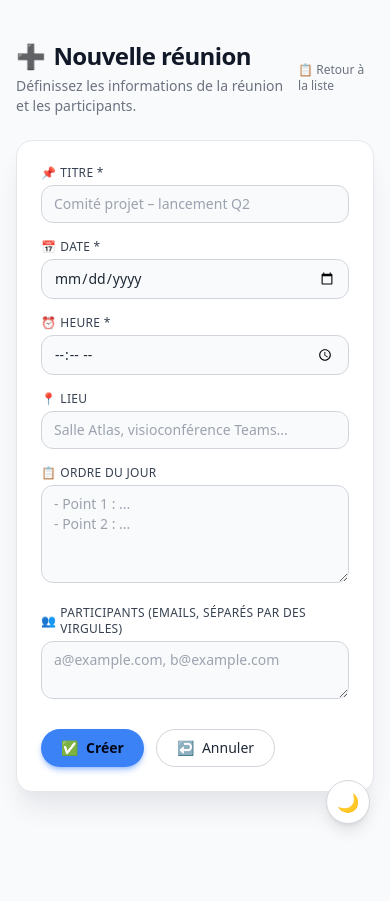
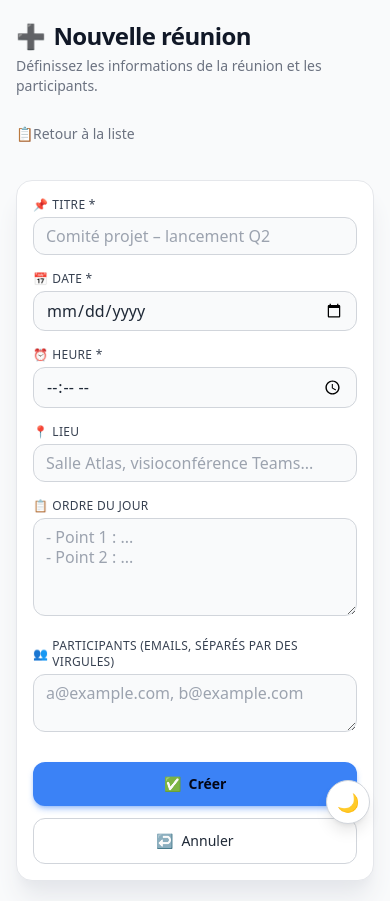
Before and after one commit to stonyelvis4-ai/r-union-, a Next.js app in the folder frontend/: page /meetings/new in a window 390 px wide. Before the commit the page ends 844 px from the top, so only its background shows below. Built offline with nearby package versions, Linux system fonts and the light colour scheme.

Commit message:
Optimize layouts for mobile and tablet

```diff
--- a/frontend/src/app/globals.css
+++ b/frontend/src/app/globals.css
@@ -110,4 +110,10 @@
       transform: translateX(100%);
     }
   }
+
+  @media (max-width: 640px) {
+    html { -webkit-text-size-adjust: 100%; }
+    input, textarea, select { font-size: 16px !important; }
+    .sr-grid { background-size: 36px 36px; }
+  }
 }
--- a/frontend/src/app/meetings/new/page.tsx
+++ b/frontend/src/app/meetings/new/page.tsx
@@ -64,9 +64,9 @@ export default function NewMeetingPage() {
   }
 
   return (
-    <main className="min-h-screen bg-gray-50 dark:bg-slate-950 px-4 py-10 text-gray-900 dark:text-slate-50">
+    <main className="min-h-screen bg-gray-50 dark:bg-slate-950 px-4 py-5 text-gray-900 dark:text-slate-50 sm:py-10">
       <div className="mx-auto max-w-3xl">
-        <header className="mb-6 flex items-center justify-between">
+        <header className="mb-6 flex flex-col gap-4 sm:flex-row sm:items-center sm:justify-between">
           <div>
             <h1 className="flex items-center gap-2 text-2xl font-semibold tracking-tight">
               <span aria-hidden className="text-blue-400">➕</span>
@@ -78,7 +78,7 @@ export default function NewMeetingPage() {
           </div>
           <Link
             href="/meetings"
-            className="text-xs font-medium text-gray-500 dark:text-slate-300 hover:text-blue-300"
+            className="inline-flex min-h-11 items-center text-sm font-medium text-gray-500 dark:text-slate-300 hover:text-blue-300 sm:min-h-0 sm:text-xs"
           >
             <span aria-hidden>📋</span> Retour à la liste
           </Link>
@@ -86,7 +86,7 @@ export default function NewMeetingPage() {
 
         <form
           onSubmit={handleSubmit}
-          className="rounded-2xl border border-gray-200 dark:border-slate-800 bg-white dark:bg-slate-900/80 p-6 shadow-xl shadow-gray-200 dark:shadow-slate-950/60"
+          className="rounded-2xl border border-gray-200 dark:border-slate-800 bg-white dark:bg-slate-900/80 p-4 shadow-xl shadow-gray-200 dark:shadow-slate-950/60 sm:p-6"
         >
           {error && (
             <p className="mb-4 text-sm text-rose-300">
@@ -109,7 +109,7 @@ export default function NewMeetingPage() {
               />
             </div>
 
-            <div className="grid gap-4 md:grid-cols-2">
+            <div className="grid gap-4 sm:grid-cols-2">
               <div>
                 <label className="flex items-center gap-1 text-xs font-medium uppercase tracking-wide text-gray-700 dark:text-slate-200">
                   <span aria-hidden>📅</span> Date *
@@ -177,17 +177,17 @@ export default function NewMeetingPage() {
             </div>
           </div>
 
-          <div className="mt-6 flex gap-3">
+          <div className="mt-6 flex flex-col gap-3 sm:flex-row">
             <button
               type="submit"
               disabled={loading}
-              className="inline-flex items-center gap-2 rounded-full bg-blue-500 px-5 py-2 text-sm font-semibold text-slate-950 shadow-md shadow-blue-500/40 hover:bg-blue-400 disabled:opacity-50"
+              className="inline-flex min-h-11 items-center justify-center gap-2 rounded-xl bg-blue-500 px-5 py-3 text-sm font-semibold text-slate-950 shadow-md shadow-blue-500/40 hover:bg-blue-400 disabled:opacity-50 sm:rounded-full sm:py-2"
             >
               <span aria-hidden>✅</span> {loading ? 'Création\u2026' : 'Créer'}
             </button>
             <Link
               href="/meetings"
-              className="inline-flex items-center gap-2 rounded-full border border-gray-300 dark:border-slate-600 px-5 py-2 text-sm font-medium text-gray-800 dark:text-slate-100 hover:bg-gray-100 dark:hover:bg-slate-800"
+              className="inline-flex min-h-11 items-center justify-center gap-2 rounded-xl border border-gray-300 dark:border-slate-600 px-5 py-3 text-sm font-medium text-gray-800 dark:text-slate-100 hover:bg-gray-100 dark:hover:bg-slate-800 sm:rounded-full sm:py-2"
             >
               <span aria-hidden>↩️</span> Annuler
             </Link>
--- a/frontend/src/app/page.tsx
+++ b/frontend/src/app/page.tsx
@@ -8,12 +8,12 @@ const highlights = [
 
 export default function Home() {
   return (
-    <main className="sr-grid min-h-screen overflow-hidden bg-slate-950 px-5 pb-10 pt-5 text-slate-50 sm:px-8 lg:px-12">
+    <main className="sr-grid min-h-screen overflow-hidden bg-slate-950 px-4 pb-12 pt-4 text-slate-50 sm:px-8 sm:pt-5 lg:px-12">
       <div className="sr-orb sr-orb-one" />
       <div className="sr-orb sr-orb-two" />
 
       <div className="relative mx-auto max-w-7xl">
-        <nav className="flex items-center justify-between rounded-2xl border border-white/10 bg-white/[0.035] px-4 py-3 backdrop-blur-xl sm:px-5">
+        <nav className="flex items-center justify-between gap-3 rounded-2xl border border-white/10 bg-white/[0.035] px-3 py-3 backdrop-blur-xl sm:px-5">
           <Link href="/" className="flex items-center gap-3" aria-label="SmartReunion, accueil">
             <span className="grid h-9 w-9 place-items-center rounded-xl bg-gradient-to-br from-cyan-300 to-blue-600 shadow-lg shadow-cyan-500/20">
               <svg viewBox="0 0 24 24" aria-hidden className="h-5 w-5 fill-slate-950">
@@ -32,24 +32,24 @@ export default function Home() {
           </div>
         </nav>
 
-        <section className="grid items-center gap-12 pb-16 pt-16 lg:grid-cols-[1.08fr_.92fr] lg:pb-24 lg:pt-24">
+        <section className="grid items-center gap-10 pb-14 pt-12 sm:gap-12 sm:pb-16 sm:pt-16 lg:grid-cols-[1.08fr_.92fr] lg:pb-24 lg:pt-24">
           <div>
             <div className="inline-flex items-center gap-2 rounded-full border border-cyan-300/20 bg-cyan-300/10 px-3 py-1.5 text-xs font-semibold text-cyan-100">
               <span className="h-1.5 w-1.5 rounded-full bg-cyan-300 shadow-[0_0_12px_#67e8f9]" />
               L&apos;espace de travail des équipes alignées
             </div>
-            <h1 className="mt-6 max-w-3xl text-4xl font-semibold tracking-[-0.055em] text-white sm:text-5xl lg:text-6xl">
+            <h1 className="mt-5 max-w-3xl text-[2.45rem] font-semibold leading-[0.98] tracking-[-0.055em] text-white sm:mt-6 sm:text-5xl lg:text-6xl">
               Faites de chaque réunion un{' '}
               <span className="text-transparent bg-clip-text bg-gradient-to-r from-cyan-200 via-sky-300 to-indigo-300">point de départ.</span>
             </h1>
             <p className="mt-6 max-w-xl text-base leading-7 text-slate-300 sm:text-lg">
               Planifiez, animez et transformez vos échanges en décisions concrètes, sans disperser votre équipe entre plusieurs outils.
             </p>
-            <div className="mt-8 flex flex-wrap gap-3">
-              <Link href="/register" className="inline-flex items-center gap-2 rounded-xl bg-cyan-300 px-5 py-3 text-sm font-bold text-slate-950 shadow-xl shadow-cyan-500/20 transition hover:-translate-y-0.5 hover:bg-cyan-200">
+            <div className="mt-8 flex flex-col gap-3 sm:flex-row sm:flex-wrap">
+              <Link href="/register" className="inline-flex w-full items-center justify-center gap-2 rounded-xl bg-cyan-300 px-5 py-3.5 text-sm font-bold text-slate-950 shadow-xl shadow-cyan-500/20 transition hover:-translate-y-0.5 hover:bg-cyan-200 sm:w-auto sm:py-3">
                 Commencer gratuitement <span aria-hidden>→</span>
               </Link>
-              <Link href="/login" className="inline-flex items-center gap-2 rounded-xl border border-white/15 bg-white/[0.045] px-5 py-3 text-sm font-semibold text-white transition hover:border-cyan-200/40 hover:bg-white/[0.08]">
+              <Link href="/login" className="inline-flex w-full items-center justify-center gap-2 rounded-xl border border-white/15 bg-white/[0.045] px-5 py-3.5 text-sm font-semibold text-white transition hover:border-cyan-200/40 hover:bg-white/[0.08] sm:w-auto sm:py-3">
                 Accéder à mes réunions
               </Link>
             </div>
@@ -62,7 +62,7 @@ export default function Home() {
 
           <div className="relative mx-auto w-full max-w-xl lg:max-w-none">
             <div className="absolute -inset-5 rounded-[2rem] bg-cyan-400/10 blur-3xl" />
-            <div className="relative rounded-[1.7rem] border border-white/10 bg-slate-900/75 p-4 shadow-2xl shadow-black/40 backdrop-blur-xl sm:p-5">
+            <div className="relative rounded-[1.5rem] border border-white/10 bg-slate-900/75 p-3.5 shadow-2xl shadow-black/40 backdrop-blur-xl sm:rounded-[1.7rem] sm:p-5">
               <div className="flex items-center justify-between border-b border-white/10 pb-4">
                 <div className="flex items-center gap-2.5">
                   <span className="h-2.5 w-2.5 rounded-full bg-rose-400" />
--- a/frontend/src/app/register/page.tsx
+++ b/frontend/src/app/register/page.tsx
@@ -66,8 +66,8 @@ export default function RegisterPage() {
   }
 
   return (
-    <div className="flex min-h-screen items-center justify-center bg-gray-50 dark:bg-slate-950 px-4 py-10 text-gray-900 dark:text-slate-50">
-      <div className="relative w-full max-w-md overflow-hidden rounded-2xl border border-gray-200 dark:border-slate-800 bg-white dark:bg-slate-900/90 p-6 shadow-2xl shadow-gray-300 dark:shadow-slate-950/70 backdrop-blur">
+    <div className="flex min-h-screen items-start justify-center bg-gray-50 px-4 py-5 text-gray-900 dark:bg-slate-950 dark:text-slate-50 sm:items-center sm:py-10">
+      <div className="relative w-full max-w-md overflow-hidden rounded-2xl border border-gray-200 bg-white p-4 shadow-2xl shadow-gray-300 backdrop-blur dark:border-slate-800 dark:bg-slate-900/90 dark:shadow-slate-950/70 sm:p-6">
         <div className="pointer-events-none absolute inset-0 bg-[radial-gradient(circle_at_0%_0%,rgba(59,130,246,0.4),transparent_55%),radial-gradient(circle_at_120%_120%,rgba(37,99,235,0.35),transparent_55%)]" />
         <div className="relative">
           <div className="mb-4 flex items-center justify-between">
@@ -148,7 +148,7 @@ export default function RegisterPage() {
             <button
               type="submit"
               disabled={loading}
-              className="mt-2 w-full rounded-full bg-blue-500 py-2 text-sm font-semibold text-slate-950 shadow-lg shadow-blue-500/40 transition hover:-translate-y-0.5 hover:bg-blue-400 disabled:opacity-50"
+              className="mt-2 min-h-12 w-full rounded-xl bg-blue-500 py-3 text-sm font-semibold text-slate-950 shadow-lg shadow-blue-500/40 transition hover:-translate-y-0.5 hover:bg-blue-400 disabled:opacity-50 sm:min-h-0 sm:rounded-full sm:py-2"
             >
               {loading ? 'Inscription…' : "S'inscrire"}
             </button>
```
Also changed, not shown: frontend/src/app/login/page.tsx (+5 -5 lines), frontend/src/app/meetings/page.tsx (+5 -5 lines), frontend/src/components/SearchFilters.tsx (+7 -7 lines).
